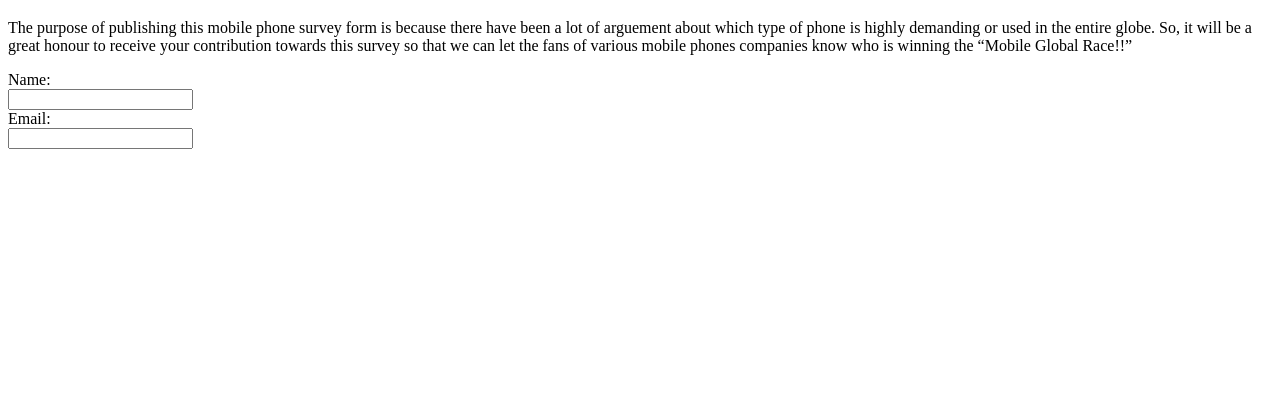
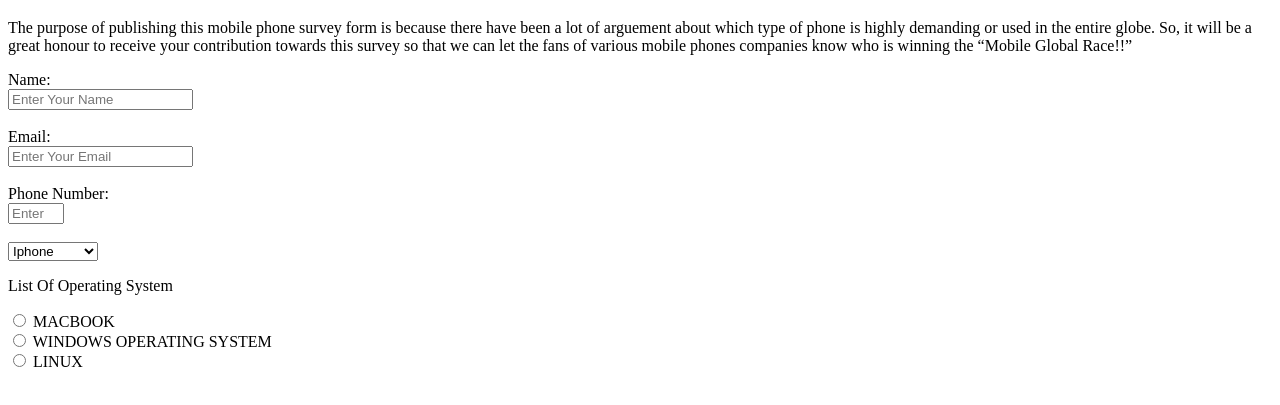
Before and after one commit to kemoh6/Practices_Survey_Form, a plain HTML site: page index.html in a window 1280 px wide. Shown: the part 61-466 px from the top of the page. Drawn offline with Linux system fonts and the light colour scheme.

Commit message:
My Second Commit

```diff
--- a/index.html
+++ b/index.html
@@ -11,10 +11,32 @@
     <H1 id="title">Mobile Phone Survey Form</H1>
     <p id="description">The purpose of publishing this mobile phone survey form is because there have been a lot of arguement about which type of phone is highly demanding or used in the entire globe. So, it will be a great honour to receive your contribution towards this survey so that we can let the fans of various mobile phones companies know who is winning the <q>Mobile Global Race!!</q></p>
     <form id="survey-form">
-        <label for="name">Name:</label><br>
-        <input type="text" id="name" name="name"><br>
-        <label for="email">Email:</label><br>
-        <input type="text" id="email" name="email">
+        <label for="name" id="name-label">Name:</label><br>
+        <input type="text" id="name" name="name" placeholder="Enter Your Name" required><br><br>
+        <label for="email" id="email-label">Email:</label><br>
+        <input type="email" id="email" name="email" placeholder="Enter Your Email" required><br><br>
+        <label for="number" id="number-label">Phone Number:</label><br>
+        <input type="number" id="number" name="number" min="5" max="13" placeholder="Enter Your Number" required><br><br>
+        <select name="Types Of Phones" id="dropdown">
+        <option value="Iphone">Iphone</option>
+        <option value="Samsung">Samsung</option>
+        <option value="BlackBerry">BlackBerry</option>
+        <option value="Tecno">Tecno</option>
+        <option value="LG">LG</option>
+        <option value="Nokia">Nokia</option>
+        <option value="ZTE">ZTE</option>
+        <option value="One Phone">One Phone</option><br><br>
+        </select>
+
+        <div id="name">
+            <p>List Of Operating System</p>
+           <input type="radio" id="Operating-system" name="Apple-computer" value="MACBOOK">
+           <label for="Macbook">MACBOOK</label><br>
+           <input type="radio" id="Operating-system" name="Windows-Operating-System" value="Windows-Operating-System">
+           <label for="Operating-system">WINDOWS OPERATING SYSTEM</label><br>
+           <input type="radio" id="Operating-system" name="Linux" value="Linux">
+           <label for="Linux">LINUX</label><br>
+        </div>
     </form>
     <script src="https://cdn.freecodecamp.org/testable-projects-fcc/v1/bundle.js"></script>
 </body>
```
